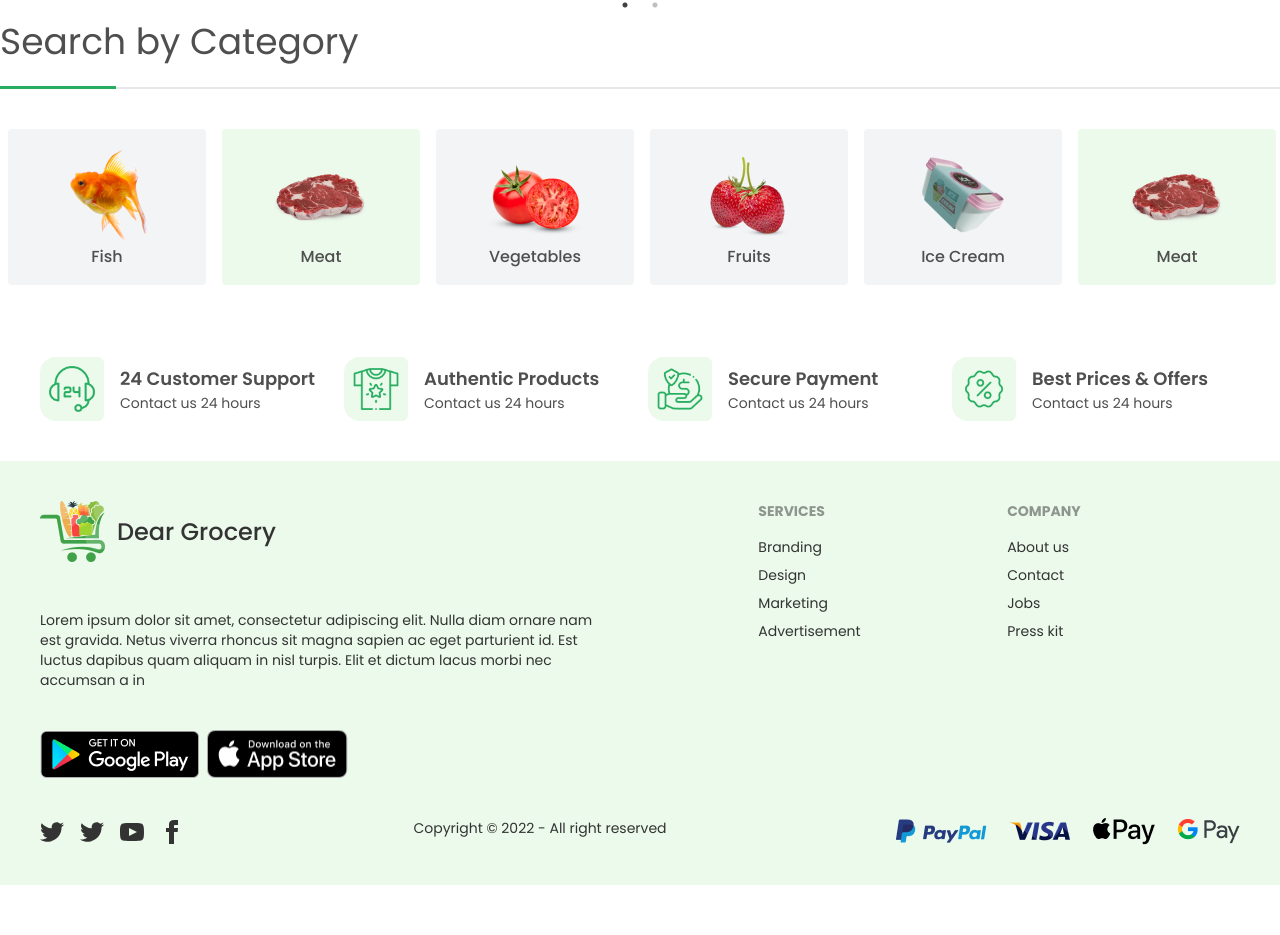
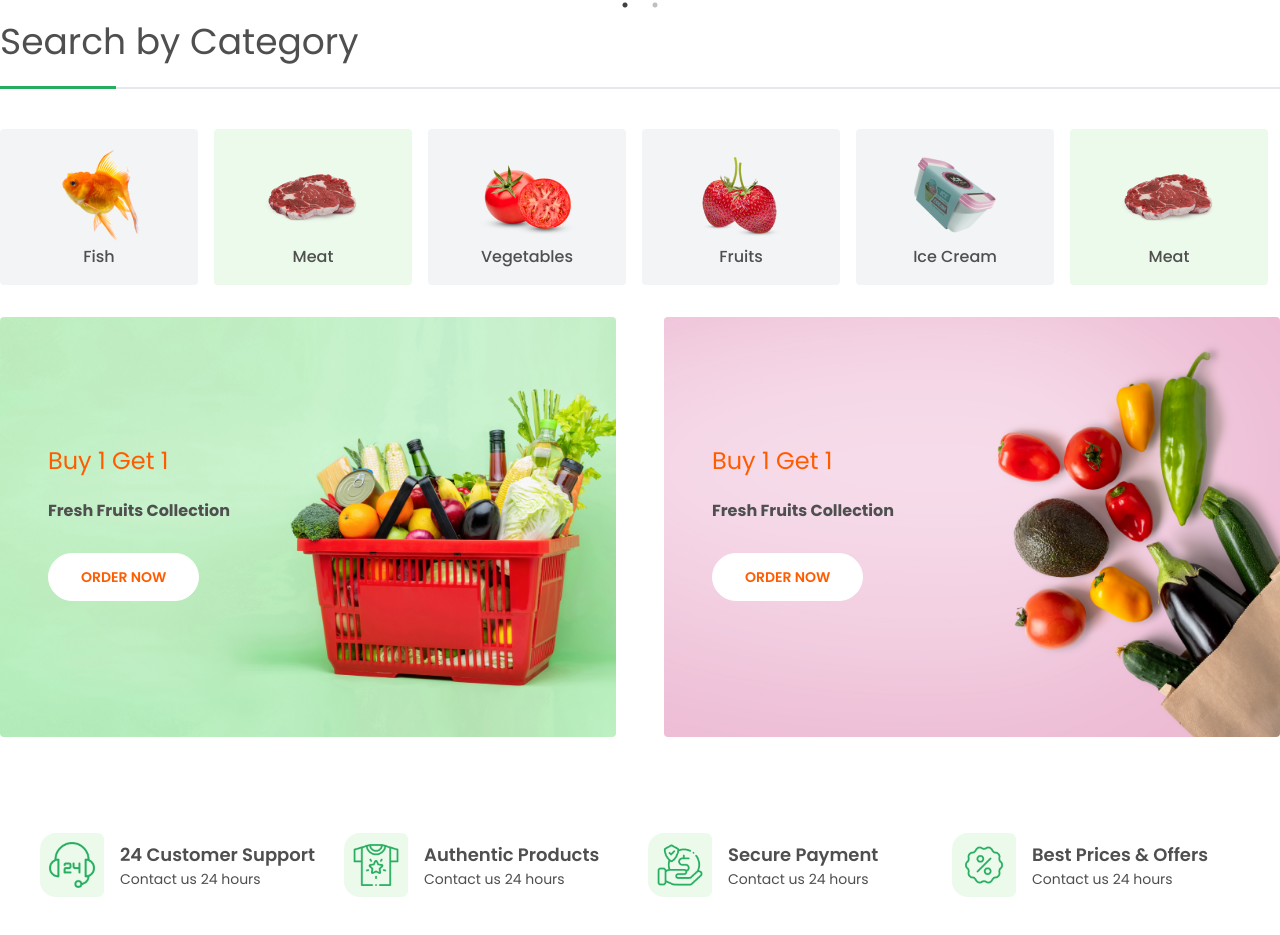
Before and after one commit to abushamacd/Dear_Grocery_Client, a React (Create React App) app: page / in a window 1280 px wide. Shown: the part 938-1873 px from the top of the page. Before the commit the page ends 1823 px from the top, so only its background shows below. Built offline with nearby package versions, Linux system fonts and the light colour scheme.

Commit message:
promo done

```diff
--- a/src/Pages/Home/Home.js
+++ b/src/Pages/Home/Home.js
@@ -1,12 +1,14 @@
 import React from "react";
 import Category from "../../Sections/Home/Category";
 import Hero from "../../Sections/Home/Hero";
+import Promo from "../../Sections/Home/Promo";
 
 const Home = () => {
   return (
     <div>
       <Hero />
       <Category />
+      <Promo />
     </div>
   );
 };
--- a/src/Sections/Home/Category.js
+++ b/src/Sections/Home/Category.js
@@ -1,4 +1,4 @@
-import React, { Component } from "react";
+import React from "react";
 import Slider from "react-slick";
 import Groceries from "../../assets/img/carousel-img-1.png";
 import Fish from "../../assets/img/carousel-img-2.png";
@@ -50,43 +50,43 @@ const Category = () => {
           <div style={{ height: "2px" }} class="w-full bg-gray-200"></div>
         </div>
         <Slider {...settings}>
-          <div className="px-2 ">
+          <div className="px-2 lg:pr-4 lg:pl-0 ">
             <div className="text-center p-4 bg-gray-100 rounded">
               <img className="mx-auto" src={Groceries} alt="" />
               <h6 className="text-md font-medium">Groceries</h6>
             </div>
           </div>
-          <div className="px-2">
+          <div className="px-2 lg:pr-4 lg:pl-0">
             <div className="text-center p-4 bg-gray-100 rounded">
               <img className="mx-auto" src={Fish} alt="" />
               <h6 className="text-md font-medium">Fish</h6>
             </div>
           </div>
-          <div className="px-2">
+          <div className="px-2 lg:pr-4 lg:pl-0">
             <div className="text-center p-4 bg-accent rounded">
               <img className="mx-auto" src={Meat} alt="" />
               <h6 className="text-md font-medium">Meat</h6>
             </div>
           </div>
-          <div className="px-2">
+          <div className="px-2 lg:pr-4 lg:pl-0">
             <div className="text-center p-4 bg-gray-100 rounded">
               <img className="mx-auto" src={Vegetables} alt="" />
               <h6 className="text-md font-medium">Vegetables</h6>
             </div>
           </div>
-          <div className="px-2">
+          <div className="px-2 lg:pr-4 lg:pl-0">
             <div className="text-center p-4 bg-gray-100 rounded">
               <img className="mx-auto" src={Fruits} alt="" />
               <h6 className="text-md font-medium">Fruits</h6>
             </div>
           </div>
-          <div className="px-2">
+          <div className="px-2 lg:pr-4 lg:pl-0">
             <div className="text-center p-4 bg-gray-100 rounded">
               <img className="mx-auto" src={Ice} alt="" />
               <h6 className="text-md font-medium">Ice Cream</h6>
             </div>
           </div>
-          <div className="px-2">
+          <div className="px-2 lg:pr-4 lg:pl-0">
             <div className="text-center p-4 bg-accent rounded">
               <img className="mx-auto" src={Meat} alt="" />
               <h6 className="text-md font-medium">Meat</h6>
--- /dev/null
+++ b/src/Sections/Home/Promo.css
@@ -0,0 +1,6 @@
+.promo-bg-1 {
+  background-image: url("../../assets/img/promo-bg-1.png");
+}
+.promo-bg-2 {
+  background-image: url("../../assets/img/promo-bg-2.png");
+}
--- /dev/null
+++ b/src/Sections/Home/Promo.js
@@ -0,0 +1,52 @@
+import React from "react";
+import bg1 from "../../assets/img/promo-bg-1.png";
+import bg2 from "../../assets/img/promo-bg-2.png";
+
+const Promo = () => {
+  return (
+    <div class="lg:flex lg:-mx-6 -mx-2 mb-14">
+      <div class="lg:w-1/2 px-6 mb-2 lg:mb-0">
+        <div
+          style={{
+            background: `url(${bg1})`,
+            backgroundPosition: "center",
+            backgroundSize: "cover",
+          }}
+          class=" p-12 lg:py-32 rounded"
+        >
+          <div class="w-2/3">
+            <p class="text-secondary text-2xl mb-6">Buy 1 Get 1</p>
+            <h3 class="font-bold font-size-46 mb-8 leading-tight">
+              Fresh Fruits Collection
+            </h3>
+            <button class="btn btn-accent text-secondary border border-white bg-white rounded-full px-8 mb-2">
+              Order Now
+            </button>
+          </div>
+        </div>
+      </div>
+      <div class="lg:w-1/2 px-6">
+        <div
+          style={{
+            background: `url(${bg2})`,
+            backgroundPosition: "center",
+            backgroundSize: "cover",
+          }}
+          class=" p-12 lg:py-32 rounded"
+        >
+          <div class="w-2/3">
+            <p class="text-secondary text-2xl mb-6">Buy 1 Get 1</p>
+            <h3 class="font-bold font-size-46 mb-8 leading-tight">
+              Fresh Fruits Collection
+            </h3>
+            <button class="btn btn-accent text-secondary border border-white bg-white rounded-full px-8 mb-2">
+              Order Now
+            </button>
+          </div>
+        </div>
+      </div>
+    </div>
+  );
+};
+
+export default Promo;
```
